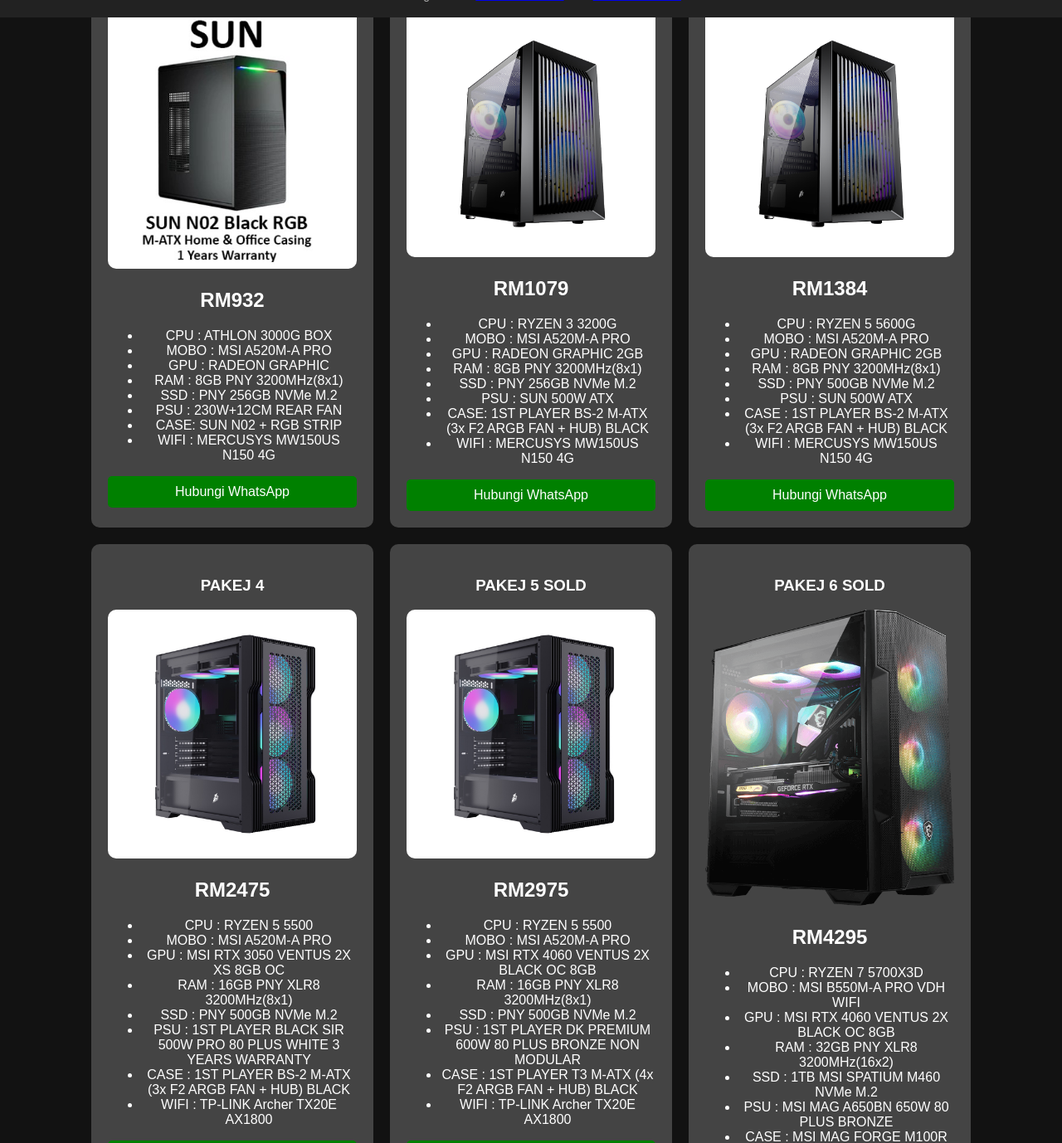
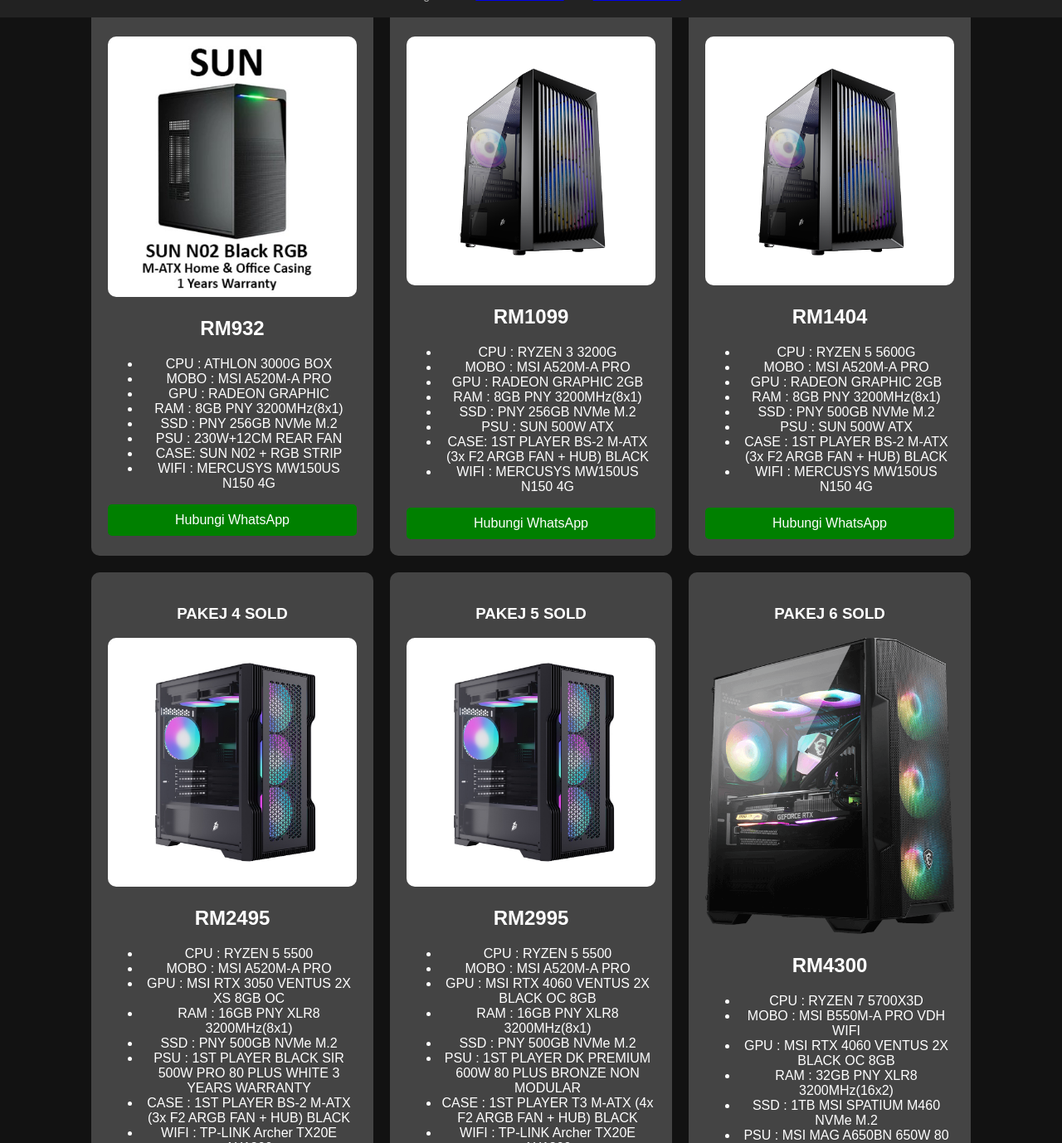
Before and after one commit to Pikachu566/Official_Website-FPS-FIKTECH-PC-SOLUTION, a plain HTML site: page index.html in a window 1280 px wide. Shown: the part 779-2157 px from the top of the page at 83% size. Drawn offline with Linux system fonts and the light colour scheme.

Commit message:
Update index.html

```diff
--- a/index.html
+++ b/index.html
@@ -50,6 +50,7 @@
     <p>MONITOR 27 INCH: VIEWSONIC VA2732-H RM440</p>
     <p>KEYBOARD : LOGITECH MK120/MOUSE COMBO RM65</p>
     <p>HEADSET : RAZER BLACKSHARK V2 X WHITE (SOLD OUT)</p>
+	<p>Untuk Sebarang Pertanyaan Boleh WhatsApp, Buat masa sekarang Stock item tak masih ada pakej custom</p>
 </div>
 
 <div class="container" id="product-container"></div>
@@ -64,11 +65,11 @@
 
 const pakejList = [
     { title: "PAKEJ 1", img: "Sunn02.jpg", price: "RM932", specs: ["CPU : ATHLON 3000G BOX", "MOBO : MSI A520M-A PRO", "GPU : RADEON GRAPHIC", "RAM : 8GB PNY 3200MHz(8x1)", "SSD : PNY 256GB NVMe M.2" , "PSU : 230W+12CM REAR FAN" , "CASE: SUN N02 + RGB STRIP ", "WIFI : MERCUSYS MW150US N150 4G "], wa: "175298421" },
-    { title: "PAKEJ 2", img: "BS2.jpg", price: "RM1079", specs: ["CPU : RYZEN 3 3200G", "MOBO : MSI A520M-A PRO", "GPU : RADEON GRAPHIC 2GB", "RAM : 8GB PNY 3200MHz(8x1)", "SSD : PNY 256GB NVMe M.2" , "PSU : SUN 500W ATX " , "CASE: 1ST PLAYER BS-2 M-ATX (3x F2 ARGB FAN + HUB) BLACK ", "WIFI : MERCUSYS MW150US N150 4G "], wa: "175298421" },
-    { title: "PAKEJ 3", img: "BS2.jpg", price: "RM1384", specs: ["CPU : RYZEN 5 5600G", "MOBO : MSI A520M-A PRO", "GPU : RADEON GRAPHIC 2GB", "RAM : 8GB PNY 3200MHz(8x1)", "SSD : PNY 500GB NVMe M.2" , "PSU : SUN 500W ATX " , "CASE : 1ST PLAYER BS-2 M-ATX (3x F2 ARGB FAN + HUB) BLACK ", "WIFI : MERCUSYS MW150US N150 4G "], wa: "175298421" },
-	{ title: "PAKEJ 4", img: "T3.jpg", price: "RM2475", specs: ["CPU : RYZEN 5 5500", "MOBO : MSI A520M-A PRO", "GPU : MSI RTX 3050 VENTUS 2X XS 8GB OC", "RAM : 16GB PNY XLR8 3200MHz(8x1)", "SSD : PNY 500GB NVMe M.2" , "PSU : 1ST PLAYER BLACK SIR 500W PRO 80 PLUS WHITE  3 YEARS WARRANTY" , "CASE : 1ST PLAYER BS-2 M-ATX (3x F2 ARGB FAN + HUB) BLACK ", "WIFI : TP-LINK Archer TX20E AX1800 "], wa: "175298421" },
-	{ title: "PAKEJ 5 SOLD", img: "T3.jpg", price: "RM2975", specs: ["CPU : RYZEN 5 5500", "MOBO : MSI A520M-A PRO", "GPU : MSI RTX 4060 VENTUS 2X BLACK OC 8GB", "RAM : 16GB PNY XLR8 3200MHz(8x1)", "SSD : PNY 500GB NVMe M.2" , "PSU : 1ST PLAYER DK PREMIUM 600W 80 PLUS BRONZE NON MODULAR" , "CASE : 1ST PLAYER T3 M-ATX (4x F2 ARGB FAN + HUB) BLACK  ", "WIFI : TP-LINK Archer TX20E AX1800 "], wa: "175298421" },
-    { title: "PAKEJ 6 SOLD", img: "MAG.png", price: "RM4295", specs: ["CPU : RYZEN 7 5700X3D", "MOBO : MSI B550M-A PRO VDH WIFI", "GPU : MSI RTX 4060 VENTUS 2X BLACK OC 8GB", "RAM : 32GB PNY XLR8 3200MHz(16x2)", "SSD : 1TB MSI SPATIUM M460 NVMe M.2" , "PSU : MSI MAG A650BN 650W 80 PLUS BRONZE" , "CASE : MSI MAG FORGE M100R ", " AIO : THERMALRIGHT AQUA ELITE 240 ARGB V3 BLACK "], wa: "175298421" },
+    { title: "PAKEJ 2 SOLD", img: "BS2.jpg", price: "RM1099", specs: ["CPU : RYZEN 3 3200G", "MOBO : MSI A520M-A PRO", "GPU : RADEON GRAPHIC 2GB", "RAM : 8GB PNY 3200MHz(8x1)", "SSD : PNY 256GB NVMe M.2" , "PSU : SUN 500W ATX " , "CASE: 1ST PLAYER BS-2 M-ATX (3x F2 ARGB FAN + HUB) BLACK ", "WIFI : MERCUSYS MW150US N150 4G "], wa: "175298421" },
+    { title: "PAKEJ 3 SOLD", img: "BS2.jpg", price: "RM1404", specs: ["CPU : RYZEN 5 5600G", "MOBO : MSI A520M-A PRO", "GPU : RADEON GRAPHIC 2GB", "RAM : 8GB PNY 3200MHz(8x1)", "SSD : PNY 500GB NVMe M.2" , "PSU : SUN 500W ATX " , "CASE : 1ST PLAYER BS-2 M-ATX (3x F2 ARGB FAN + HUB) BLACK ", "WIFI : MERCUSYS MW150US N150 4G "], wa: "175298421" },
+	{ title: "PAKEJ 4 SOLD", img: "T3.jpg", price: "RM2495", specs: ["CPU : RYZEN 5 5500", "MOBO : MSI A520M-A PRO", "GPU : MSI RTX 3050 VENTUS 2X XS 8GB OC", "RAM : 16GB PNY XLR8 3200MHz(8x1)", "SSD : PNY 500GB NVMe M.2" , "PSU : 1ST PLAYER BLACK SIR 500W PRO 80 PLUS WHITE  3 YEARS WARRANTY" , "CASE : 1ST PLAYER BS-2 M-ATX (3x F2 ARGB FAN + HUB) BLACK ", "WIFI : TP-LINK Archer TX20E AX1800 "], wa: "175298421" },
+	{ title: "PAKEJ 5 SOLD", img: "T3.jpg", price: "RM2995", specs: ["CPU : RYZEN 5 5500", "MOBO : MSI A520M-A PRO", "GPU : MSI RTX 4060 VENTUS 2X BLACK OC 8GB", "RAM : 16GB PNY XLR8 3200MHz(8x1)", "SSD : PNY 500GB NVMe M.2" , "PSU : 1ST PLAYER DK PREMIUM 600W 80 PLUS BRONZE NON MODULAR" , "CASE : 1ST PLAYER T3 M-ATX (4x F2 ARGB FAN + HUB) BLACK  ", "WIFI : TP-LINK Archer TX20E AX1800 "], wa: "175298421" },
+    { title: "PAKEJ 6 SOLD", img: "MAG.png", price: "RM4300", specs: ["CPU : RYZEN 7 5700X3D", "MOBO : MSI B550M-A PRO VDH WIFI", "GPU : MSI RTX 4060 VENTUS 2X BLACK OC 8GB", "RAM : 32GB PNY XLR8 3200MHz(16x2)", "SSD : 1TB MSI SPATIUM M460 NVMe M.2" , "PSU : MSI MAG A650BN 650W 80 PLUS BRONZE" , "CASE : MSI MAG FORGE M100R ", " AIO : THERMALRIGHT AQUA ELITE 240 ARGB V3 BLACK "], wa: "175298421" },
 ];
 
 const container = document.getElementById("product-container");
```
